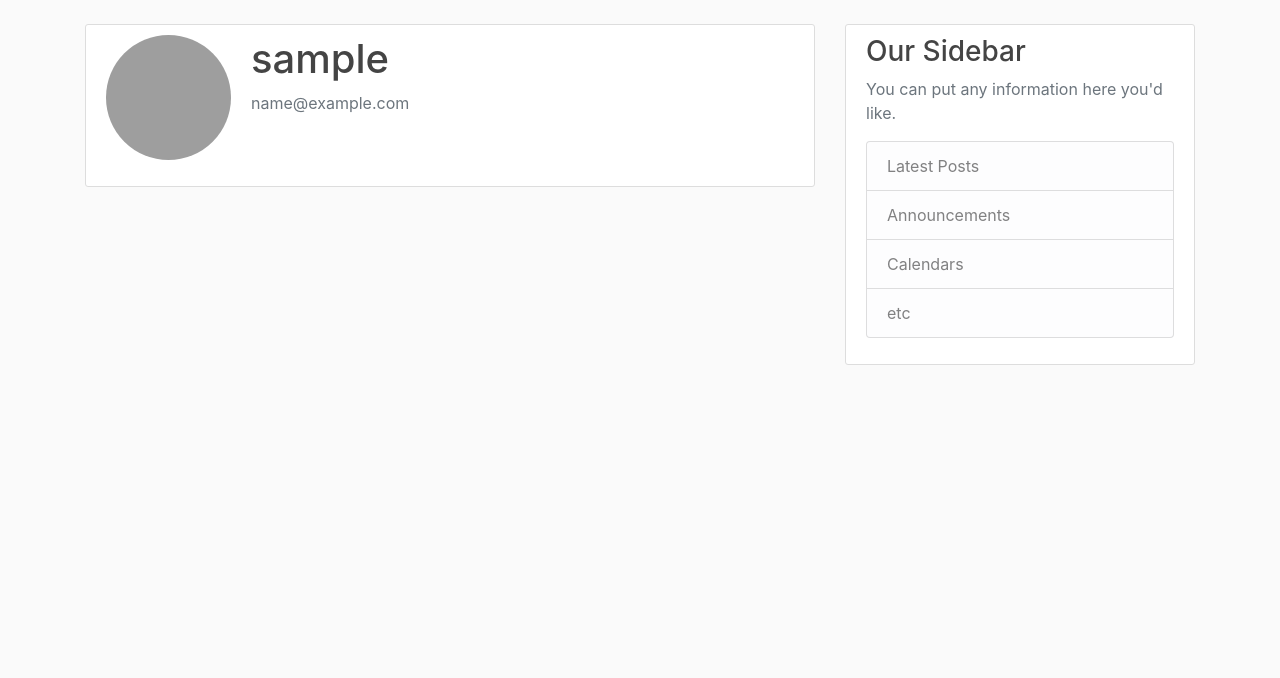
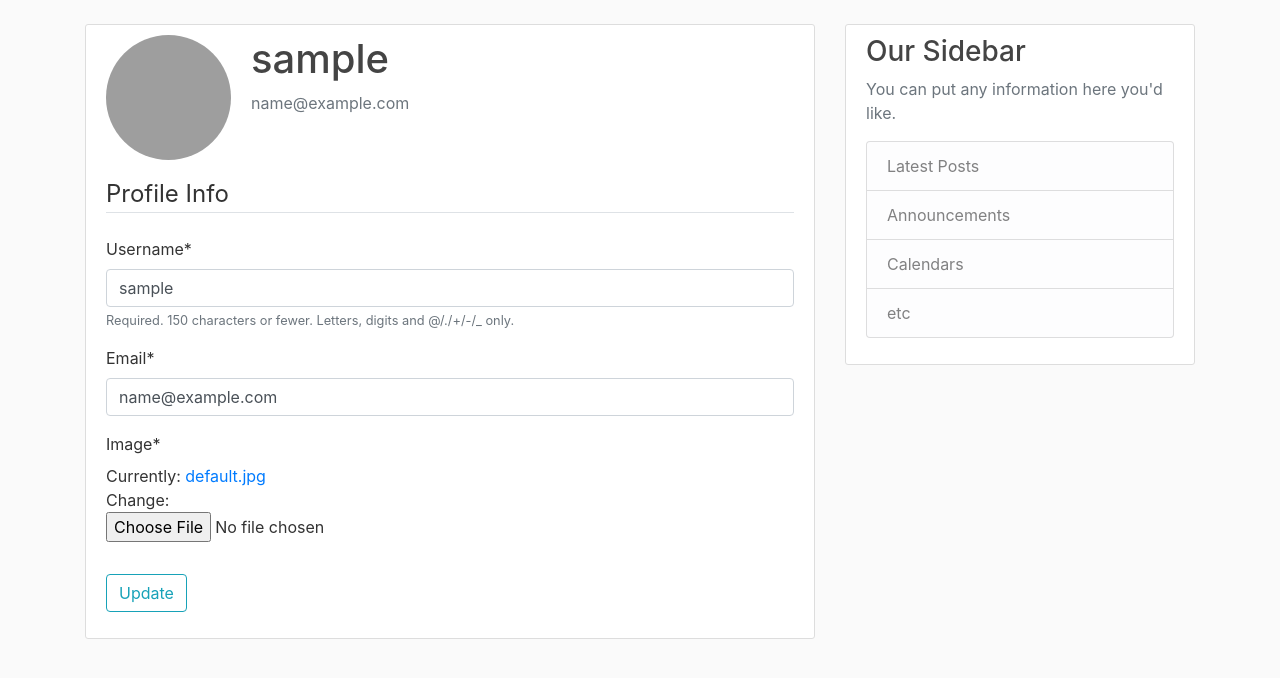
Before and after one commit to parth-singh71/blog_project, a Django app: page /profile/ in a window 1280 px wide. Shown: the part 56-734 px from the top of the page. Run offline with Django 3.2, Linux system fonts and the light colour scheme; the visitor is signed in with stand-in values (Sample User, id 1); some libraries are stand-ins or nearby versions; grey boxes are pictures that could not be loaded.

Commit message:
Updated Profile

```diff
--- a/blog/models.py
+++ b/blog/models.py
@@ -9,6 +9,5 @@ class Post(models.Model):
     date_posted = models.DateTimeField(default=timezone.now)
     author = models.ForeignKey(User, on_delete=models.CASCADE)
 
-
     def __str__(self):
         return self.title
--- a/blog/templates/blog/home.html
+++ b/blog/templates/blog/home.html
@@ -3,6 +3,7 @@
 {% block content %}
     {% for post in posts %}
         <article class="media content-section">
+          <img class="rounded-circle article-img" src="{{ post.author.profile.image.url }}">
           <div class="media-body">
             <div class="article-metadata">
               <a class="mr-2" href="#">{{ post.author }}</a>
--- a/users/apps.py
+++ b/users/apps.py
@@ -4,6 +4,5 @@ from django.apps import AppConfig
 class UsersConfig(AppConfig):
     name = 'users'
 
-
     def ready(self):
         import users.signals
--- a/users/forms.py
+++ b/users/forms.py
@@ -1,6 +1,7 @@
 from django import forms
 from django.contrib.auth.models import User
 from django.contrib.auth.forms import UserCreationForm
+from .models import Profile
 
 
 class UserRegisterForm(UserCreationForm):
@@ -12,5 +13,20 @@ class UserRegisterForm(UserCreationForm):
             'username',
             'email',
             'password1',
-            'password2',
-            ]
+            'password2'
+        ]
+
+
+class UserUpdateForm(forms.ModelForm):
+    email = forms.EmailField()
+
+    class Meta:
+        model = User
+        fields = ['username', 'email']
+
+
+class ProfileUpdateForm(forms.ModelForm):
+
+    class Meta:
+        model = Profile
+        fields = ['image']
--- a/users/models.py
+++ b/users/models.py
@@ -1,11 +1,22 @@
 from django.db import models
 from django.contrib.auth.models import User
+from PIL import Image
+
 
 # Create your models here.
 class Profile(models.Model):
     user = models.OneToOneField(User, on_delete=models.CASCADE)
     image = models.ImageField(default='default.jpg', upload_to='profile_pics')
 
-
     def __str__(self):
         return f'{self.user.username} Profile'
+
+    def save(self):
+        super().save()
+
+        img = Image.open(self.image.path)
+
+        if img.height > 300 or img.width > 300:
+            output_size = (300, 300)
+            img.thumbnail(output_size)
+            img.save(self.image.path)
--- a/users/templates/users/profile.html
+++ b/users/templates/users/profile.html
@@ -11,5 +11,16 @@
         </div>
     </div>
     <!-- FORM HERE -->
+    <form method="POST" enctype="multipart/form-data">
+        {% csrf_token %}
+        <fieldset class="form-group">
+            <legend class="border-bottom mb-4">Profile Info</legend>
+            {{ u_form|crispy }}
+            {{ p_form|crispy }}
+        </fieldset>
+        <div class="form-group">
+            <button class="btn btn-outline-info" type="submit">Update</button>
+        </div>
+    </form>
 </div>
 {% endblock content %}
--- a/users/views.py
+++ b/users/views.py
@@ -1,6 +1,6 @@
 from django.shortcuts import render, redirect
 from django.contrib import messages
-from .forms import UserRegisterForm
+from .forms import UserRegisterForm, UserUpdateForm, ProfileUpdateForm
 from django.contrib.auth.decorators import login_required
 
 
@@ -21,7 +21,25 @@ def register(request):
 
 @login_required
 def profile(request):
-    return render(request, 'users/profile.html')
+    if request.method == 'POST':
+        u_form = UserUpdateForm(request.POST, instance=request.user)
+        p_form = ProfileUpdateForm(
+            request.POST, request.FILES, instance=request.user.profile)
+        if u_form.is_valid() and p_form.is_valid():
+            u_form.save()
+            p_form.save()
+            messages.success(request, f'Your account has been updated!')
+            return redirect('profile')
+    else:
+        u_form = UserUpdateForm(instance=request.user)
+        p_form = ProfileUpdateForm(instance=request.user.profile)
+
+    context = {
+        'u_form': u_form,
+        'p_form': p_form
+    }
+
+    return render(request, 'users/profile.html', context)
 
 
 """
```
Also changed, not shown: README.md.
